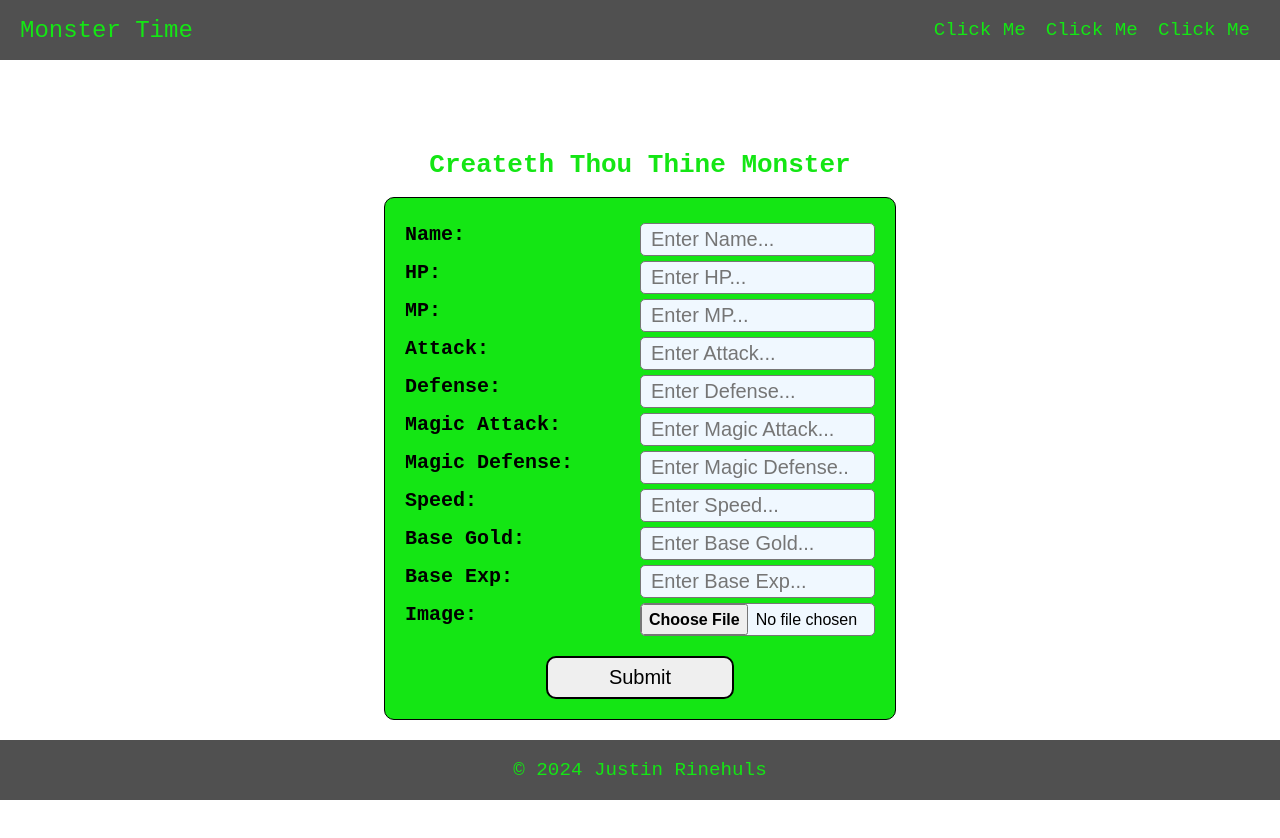
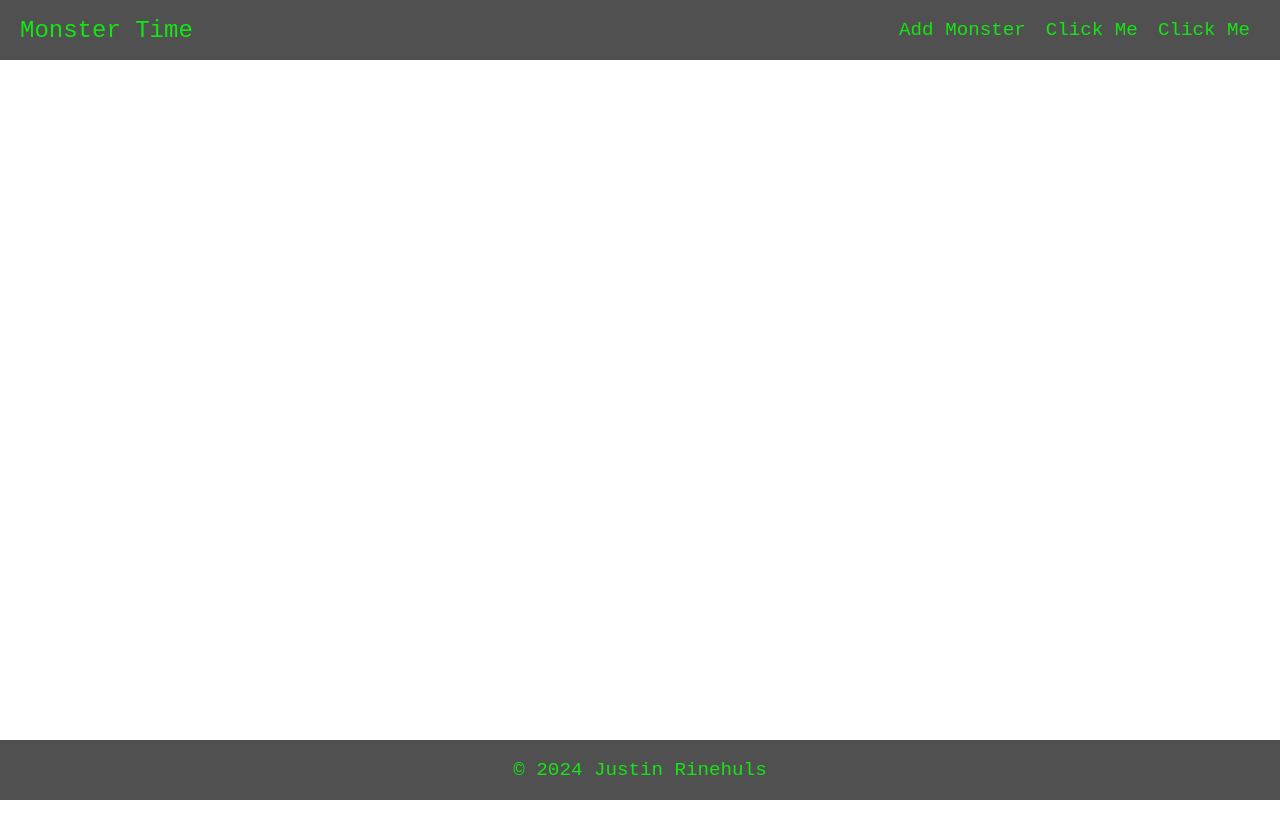
Before and after one commit to jrinehuls/tcg-creator, a React (Vite) app: page / in a window 1280 px wide. Shown: the top 838 px of the page. After the commit the page ends 800 px from the top, so only its background shows below. Built offline with nearby package versions, Linux system fonts and the light colour scheme.

Commit message:
Add routing

```diff
--- a/package.json
+++ b/package.json
@@ -12,7 +12,8 @@
   "dependencies": {
     "axios": "^1.6.5",
     "react": "^18.2.0",
-    "react-dom": "^18.2.0"
+    "react-dom": "^18.2.0",
+    "react-router-dom": "^6.21.3"
   },
   "devDependencies": {
     "@types/react": "^18.2.43",
--- a/src/components/App.jsx
+++ b/src/components/App.jsx
@@ -1,14 +1,19 @@
 import MonsterForm from "./monster/MonsterForm"
 import Header from "./header/Header"
 import Footer from "./footer/Footer"
+import { BrowserRouter, Routes, Route } from "react-router-dom";
 
 function App() {
 
   return (
     <div>
-      <Header />
-      <MonsterForm />
-      <Footer />
+      <BrowserRouter>
+        <Header />
+        <Routes>
+          <Route path="/monster/create" element={<MonsterForm />}></Route>
+        </Routes>
+        <Footer />
+      </BrowserRouter>
     </div>
   )
 }
--- a/src/components/header/Header.jsx
+++ b/src/components/header/Header.jsx
@@ -8,7 +8,7 @@ function Header() {
                 <nav className="nav-bar">
                     <span>Monster Time</span>
                     <div className="link-container">
-                        <a href="/">Click Me</a>
+                        <a href="/monster/create">Add Monster</a>
                         <a href="/">Click Me</a>
                         <a href="/">Click Me</a>
                     </div>
--- a/src/components/monster/MonsterForm.jsx
+++ b/src/components/monster/MonsterForm.jsx
@@ -1,4 +1,5 @@
 import { useState, useRef } from "react";
+import { useNavigate, useParams } from "react-router-dom";
 import { addMonster } from "../../services/monsterService";
 import FormText from "./FormText";
 import FormFieldError from "../form_field_error/FormFieldError"
@@ -24,6 +25,7 @@ function MonsterForm() {
     const [image, setImage] = useState(null);
     const [errors, setErrors] = useState(null);
     const ref = useRef();
+    const navigator = useNavigate();
 
     function handleChange(event) {
         const {name, value} = event.target;
@@ -68,6 +70,7 @@ function MonsterForm() {
             const response = await addMonster(formData);
             console.log(response.data);
             clearForm();
+            navigator("/");
         } catch (error) {
             setErrors(getErrorResponse(error));
         }
```
Also changed, not shown: 1 other file (tests, documents, lock files or other folders).
